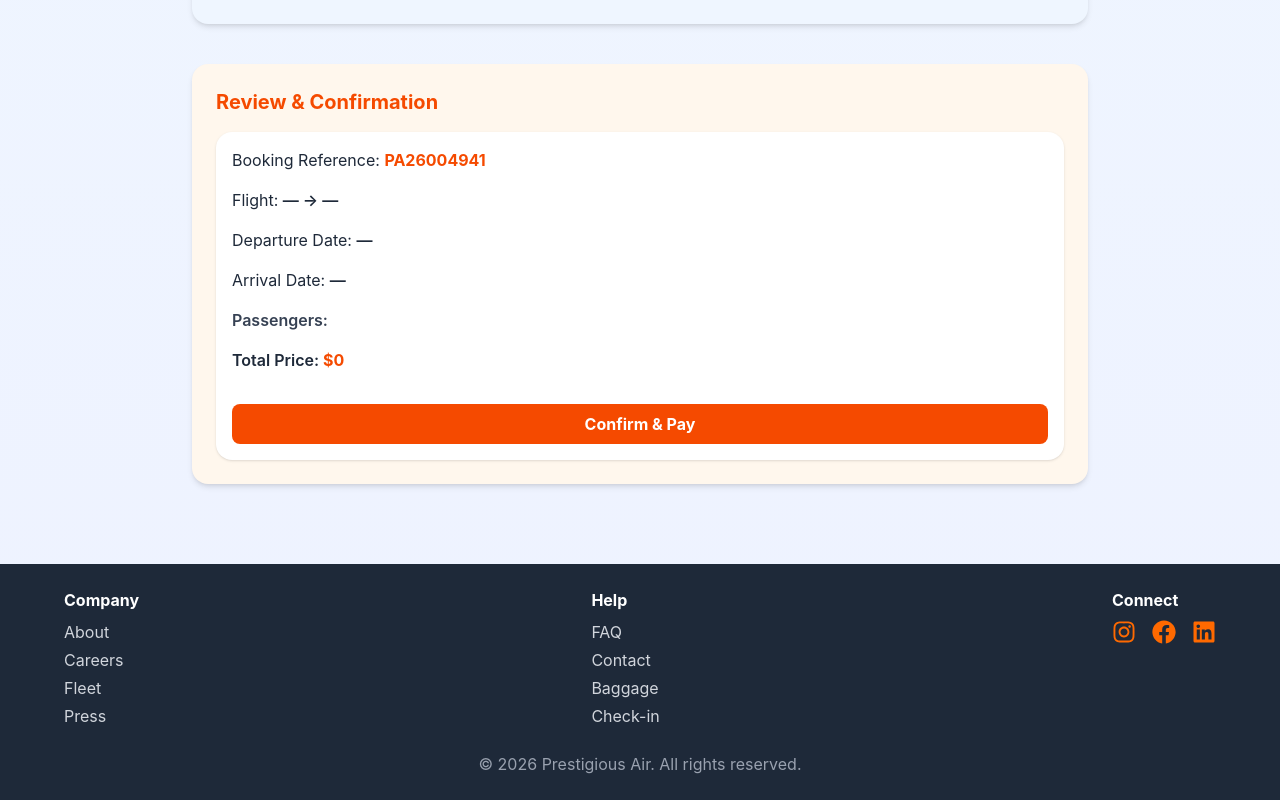
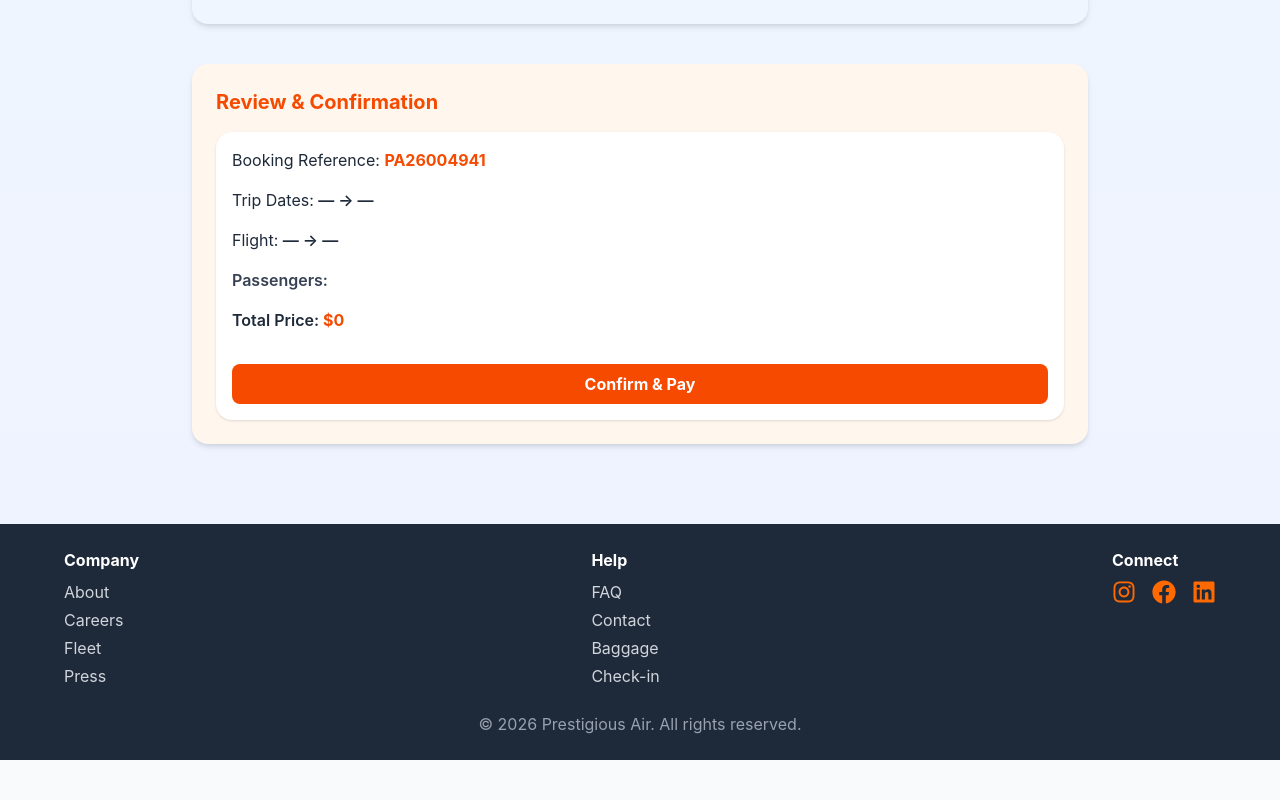
Before and after one commit to vhagar404/PRESTIGIOUS-AIR, a React (Vite) app: page / in a window 1280 px wide. Shown: the part 1654-2454 px from the top of the page. After the commit the page ends 2414 px from the top, so only its background shows below. Built offline with nearby package versions, Linux system fonts and the light colour scheme.

Commit message:
Updated FlightSearch with country & city selection, traveller count, class selection, and dynamic flight routing

```diff
--- a/src/components/FlightSearch.jsx
+++ b/src/components/FlightSearch.jsx
@@ -1,7 +1,7 @@
 import { useState } from "react";
 import { FiSend, FiMapPin, FiCalendar } from "react-icons/fi";
 
-// Countries and cities (expand as needed)
+// Countries and cities (expandable)
 const countries = [
   { name: "Nigeria", cities: ["Lagos", "Abuja", "Port Harcourt"] },
   { name: "United States", cities: ["New York", "Los Angeles", "Chicago"] },
@@ -29,9 +29,10 @@ export default function FlightSearch({ booking, setBooking }) {
       ...booking,
       travellers,
       class: travelClass,
+      // From/To country & city already stored in booking
     });
 
-    // Could trigger flight results here
+    // FlightResults component will now generate dynamic flight
   }
 
   return (
@@ -53,7 +54,7 @@ export default function FlightSearch({ booking, setBooking }) {
         ))}
       </div>
 
-      {/* Country & City Inputs */}
+      {/* Country & City Selection */}
       <div className="grid md:grid-cols-4 gap-4 mb-4">
         {/* From Country */}
         <div className="flex flex-col">
@@ -64,7 +65,7 @@ export default function FlightSearch({ booking, setBooking }) {
               setBooking({
                 ...booking,
                 fromCountry: e.target.value,
-                fromCity: "", // reset city when country changes
+                fromCity: "",
               })
             }
             className="w-full p-2 border border-gray-200 rounded-lg outline-none"
@@ -167,7 +168,7 @@ export default function FlightSearch({ booking, setBooking }) {
         </div>
       </div>
 
-      {/* Travellers & Class Selection */}
+      {/* Travellers & Class */}
       <div className="flex flex-col sm:flex-row gap-4 mb-6 border rounded-lg px-3 py-2">
         <div className="flex-1">
           <label className="font-medium text-gray-700 mb-1 block">Travellers</label>
@@ -203,8 +204,7 @@ export default function FlightSearch({ booking, setBooking }) {
         onClick={handleSearch}
         className="w-full bg-orange-600 text-white py-3 rounded-lg flex items-center justify-center gap-2 font-bold hover:bg-orange-700 transition"
       >
-        <FiSend size={20} />
-        Search Flights
+        <FiSend size={20} /> Search Flights
       </button>
     </div>
   );
--- a/src/components/ReviewConfirmation.jsx
+++ b/src/components/ReviewConfirmation.jsx
@@ -1,33 +1,17 @@
 export default function ReviewConfirmation({ booking }) {
   if (!booking) return null;
 
-  // Generate dynamic booking reference
   const bookingRef = `PA${Math.floor(10000000 + Math.random() * 90000000)}`;
 
-  // Flight price (0 if not selected)
   const flightPrice = booking.flight?.price || 0;
-
-  // Extras price (sum of selected extras)
-  const extrasPrice =
-    booking.extras?.reduce((sum, e) => sum + Number(e.price || 0), 0) || 0;
-
-  // Total price = (flight × number of travellers) + extras
-  const totalPrice =
-    flightPrice * (booking.travellers?.length || 1) + extrasPrice;
+  const extrasPrice = booking.extras?.reduce((sum, e) => sum + Number(e.price || 0), 0) || 0;
+  const totalPrice = flightPrice * (booking.travellers?.length || 1) + extrasPrice;
 
   function handleConfirm() {
-    // Check if a flight is selected
-    if (!booking.flight || !booking.flight.from || !booking.flight.to)
-      return alert("Please select a flight route.");
-
-    // Check if passenger details are entered
-    if (!booking.travellers || booking.travellers.length === 0)
-      return alert("Please enter passenger details.");
-
-    // Check payment method
+    if (!booking.flight) return alert("Please select a flight.");
+    if (!booking.travellers || booking.travellers.length === 0) return alert("Please enter passenger details.");
     if (!booking.payment) return alert("Please select a payment method.");
 
-    // Payment details validation
     const method = booking.payment;
     const details = booking.paymentDetails || {};
     if (method === "PayPal") {
@@ -37,52 +21,40 @@ export default function ReviewConfirmation({ booking }) {
         return alert("Please complete all card details.");
     }
 
-    // Mock payment success
-    alert(
-      `Payment successful!\nBooking Reference: ${bookingRef}\nTotal: $${totalPrice}`
-    );
+    alert(`Payment successful!\nBooking Reference: ${bookingRef}\nTotal: $${totalPrice}`);
   }
 
   return (
     <div className="max-w-4xl mx-auto mt-10 p-6 rounded-2xl bg-orange-50 shadow-md">
-      <h2 className="text-xl font-bold text-orange-600 mb-4">
-        Review & Confirmation
-      </h2>
+      <h2 className="text-xl font-bold text-orange-600 mb-4">Review & Confirmation</h2>
 
       <div className="bg-white p-4 rounded-2xl shadow space-y-4">
         <p>
-          Booking Reference:{" "}
-          <span className="font-bold text-orange-600">{bookingRef}</span>
+          Booking Reference: <span className="font-bold text-orange-600">{bookingRef}</span>
         </p>
 
+        {/* User-chosen trip dates */}
         <p>
-          Flight:{" "}
-          <span className="font-semibold">
-            {booking.flight?.from || "—"} → {booking.flight?.to || "—"}
-          </span>
+          Trip Dates: <span className="font-semibold">{booking.departure || "—"} → {booking.arrival || "—"}</span>
         </p>
 
-        <p>
-          Departure Date:{" "}
-          <span className="font-semibold">{booking.departure || "—"}</span>
-        </p>
+        {/* Actual flight times */}
+        {booking.flight && (
+          <p>
+            Flight Times: <span className="font-semibold">{booking.flight.depart} → {booking.flight.arrive}</span>
+          </p>
+        )}
 
         <p>
-          Arrival Date:{" "}
-          <span className="font-semibold">{booking.arrival || "—"}</span>
+          Flight: <span className="font-semibold">{booking.flight?.from || "—"} → {booking.flight?.to || "—"}</span>
         </p>
 
         {/* Travellers */}
         <div>
           <h3 className="font-semibold text-gray-700 mb-1">Passengers:</h3>
           {booking.travellers?.map((t, i) => (
-            <div
-              key={i}
-              className="flex flex-col sm:flex-row sm:justify-between sm:items-center gap-1 mb-1 p-2 bg-gray-50 rounded-lg"
-            >
-              <span>
-                {t.name || `Passenger ${i + 1}`} ({t.class})
-              </span>
+            <div key={i} className="flex flex-col sm:flex-row sm:justify-between sm:items-center gap-1 mb-1 p-2 bg-gray-50 rounded-lg">
+              <span>{t.name || `Passenger ${i + 1}`} ({t.class})</span>
               <span className="text-gray-500 text-sm">{t.email || "—"}</span>
             </div>
           ))}
@@ -94,27 +66,23 @@ export default function ReviewConfirmation({ booking }) {
             <h3 className="font-semibold text-gray-700 mb-1">Extras:</h3>
             <ul className="list-disc list-inside">
               {booking.extras.map((e, i) => (
-                <li key={i}>
-                  {e.name} (${e.price})
-                </li>
+                <li key={i}>{e.name} (${e.price})</li>
               ))}
             </ul>
           </div>
         )}
 
-        {/* Payment method */}
+        {/* Payment */}
         {booking.payment && (
           <p>
             Payment Method: <span className="font-semibold">{booking.payment}</span>
           </p>
         )}
 
-        {/* Total */}
         <p className="mt-2 font-semibold">
           Total Price: <span className="font-bold text-orange-600">${totalPrice}</span>
         </p>
 
-        {/* Confirm & Pay */}
         <button
           onClick={handleConfirm}
           className="mt-4 w-full bg-orange-600 text-white py-2 rounded-lg font-bold hover:bg-orange-700 transition"
```
